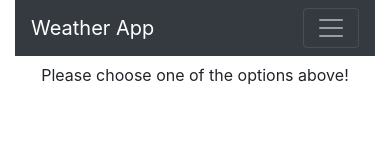
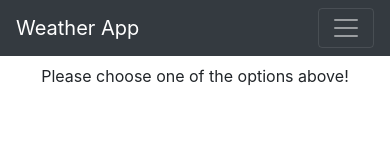
Before and after one commit to asalmada/weather-app, a React app: page / in a window 390 px wide. Built offline with nearby package versions, Linux system fonts and the light colour scheme.

Commit message:
Updated README and added responsive bevahior

```diff
--- a/style/style.css
+++ b/style/style.css
@@ -5,3 +5,15 @@
 #main-div-view {
   margin-top: 2%;
 }
+
+/* Better view for smartphones */
+@media only screen and (max-width: 768px) {
+  .container {
+    padding: 0;
+  }
+
+  #main-div-view {
+    padding-left: 5vw;
+    padding-right: 5vw;
+  }
+}
```
Also changed, not shown: README.md.
